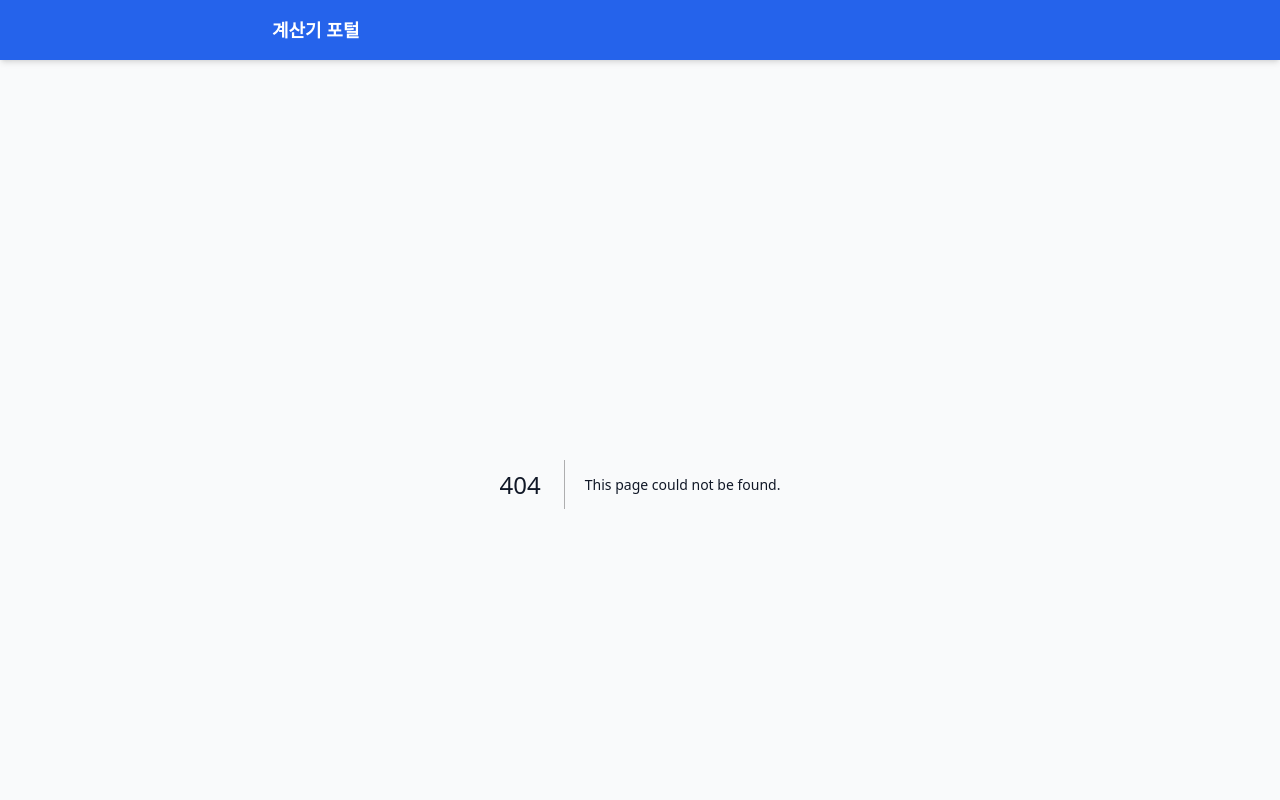
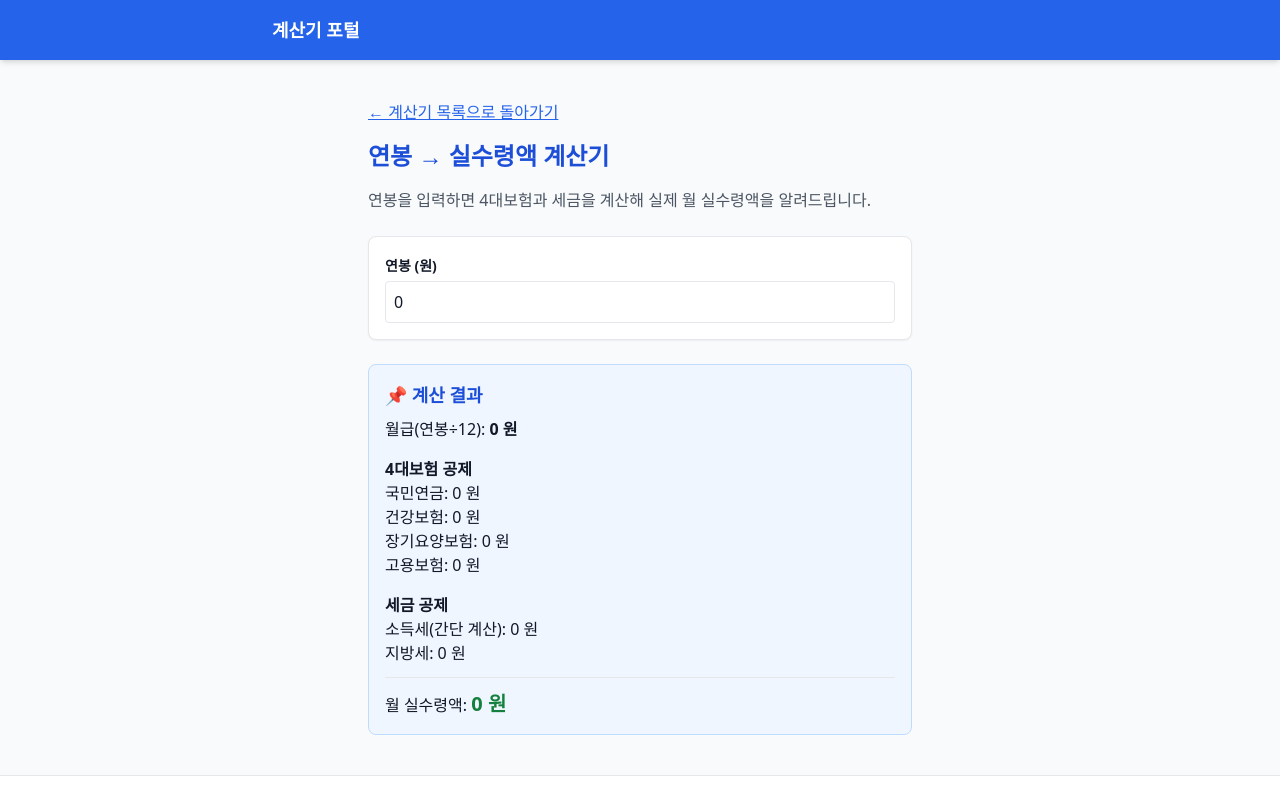
Before and after one commit to geniuspark00-source/calc-site, a Next.js app: page /calculators/salary in a window 1280 px wide. Before the commit this address had no page. Shown: the top 800 px of the page. Built offline with nearby package versions, Linux system fonts and the light colour scheme.

Commit message:
auto push

```diff
--- /dev/null
+++ b/app/calculators/salary/SalaryCalculatorUI.tsx
@@ -0,0 +1,79 @@
+"use client";
+
+import { useState } from "react";
+import Input from "@/components/Input";
+import ResultBox from "@/components/ResultBox";
+
+export default function SalaryCalculatorUI() {
+  const [salary, setSalary] = useState(0); // 연봉
+
+  // 월 급여
+  const monthly = salary / 12;
+
+  // 4대보험
+  const pension = monthly * 0.045; // 국민연금
+  const health = monthly * 0.03545; // 건강보험
+  const care = health * 0.1295; // 장기요양보험
+  const hire = monthly * 0.009; // 고용보험
+
+  const insuranceTotal = pension + health + care + hire;
+
+  // 소득세(단순화 모델: 월급의 5.5% 정도)
+  const incomeTax = monthly * 0.055;
+  const localTax = incomeTax * 0.1;
+
+  const taxTotal = incomeTax + localTax;
+
+  // 최종 실수령액
+  const takeHome = monthly - insuranceTotal - taxTotal;
+
+  return (
+    <div className="max-w-xl mx-auto p-4">
+      <a href="/" className="text-blue-600 underline mb-4 inline-block">
+        ← 계산기 목록으로 돌아가기
+      </a>
+
+      <h1 className="text-2xl font-bold mb-4 text-blue-700">
+        연봉 → 실수령액 계산기
+      </h1>
+
+      <p className="text-gray-600 mb-6">
+        연봉을 입력하면 4대보험과 세금을 계산해 실제 월 실수령액을 알려드립니다.
+      </p>
+
+      <div className="bg-white p-4 rounded-lg border shadow-sm space-y-4 mb-6">
+        <Input
+          label="연봉 (원)"
+          value={salary}
+          onChange={setSalary}
+        />
+      </div>
+
+      <ResultBox title="📌 계산 결과">
+        <p>
+          월급(연봉÷12):{" "}
+          <strong>{Math.round(monthly).toLocaleString()} 원</strong>
+        </p>
+
+        <p className="mt-4 font-semibold">4대보험 공제</p>
+        <p>국민연금: {Math.round(pension).toLocaleString()} 원</p>
+        <p>건강보험: {Math.round(health).toLocaleString()} 원</p>
+        <p>장기요양보험: {Math.round(care).toLocaleString()} 원</p>
+        <p>고용보험: {Math.round(hire).toLocaleString()} 원</p>
+
+        <p className="mt-4 font-semibold">세금 공제</p>
+        <p>소득세(간단 계산): {Math.round(incomeTax).toLocaleString()} 원</p>
+        <p>지방세: {Math.round(localTax).toLocaleString()} 원</p>
+
+        <hr className="my-3" />
+
+        <p>
+          월 실수령액:{" "}
+          <strong className="text-green-700 text-xl">
+            {Math.round(takeHome).toLocaleString()} 원
+          </strong>
+        </p>
+      </ResultBox>
+    </div>
+  );
+}
--- /dev/null
+++ b/app/calculators/salary/page.tsx
@@ -0,0 +1,13 @@
+import { generateSEOTags } from "@/lib/seo";
+import SalaryCalculatorUI from "./SalaryCalculatorUI";
+
+export const metadata = generateSEOTags({
+  title: "연봉 → 실수령액 계산기 | Calc Site",
+  description:
+    "연봉을 입력하면 국민연금·건강보험·고용보험·소득세를 자동 계산하여 실제 월 실수령액을 보여주는 계산기입니다.",
+  url: "https://calc-site-delta.vercel.app/calculators/salary",
+});
+
+export default function Page() {
+  return <SalaryCalculatorUI />;
+}
--- a/app/page.tsx
+++ b/app/page.tsx
@@ -70,6 +70,17 @@ export default function Home() {
   </p>
 </a>
 
+{/* 연봉 실수령액 계산기 */}
+<a
+  href="/calculators/salary"
+  className="block p-4 bg-white rounded-lg shadow-sm border hover:shadow-md transition"
+>
+  <h2 className="text-lg font-bold text-red-700">연봉 → 실수령액 계산기 →</h2>
+  <p className="text-gray-600 text-sm">
+    연봉에서 실제 월 실수령액을 자동 계산합니다. (4대보험·세금 포함)
+  </p>
+</a>
+
       </div>
     </div>
   );
```
